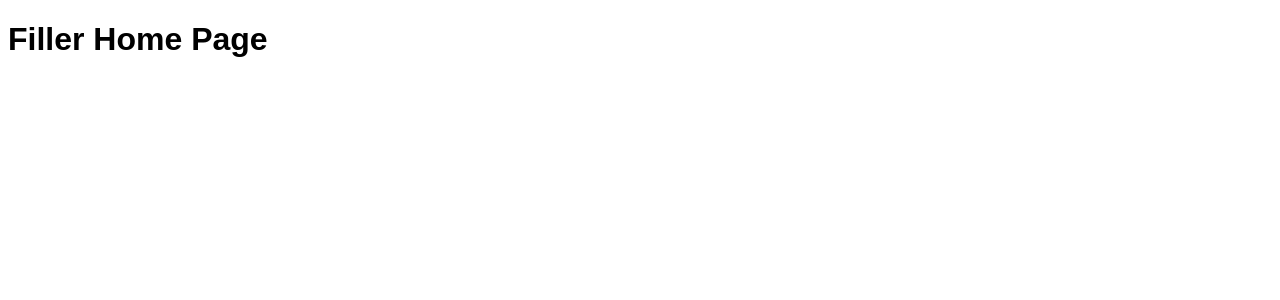
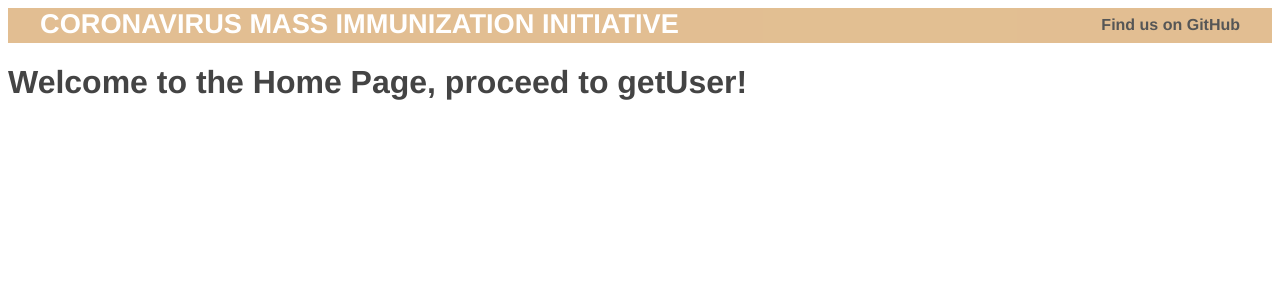
Before and after one commit to rickstroo/mis, a Flask app: page / in a window 1280 px wide. Shown: the top 300 px of the page. Run offline with Flask 2, Linux system fonts and the light colour scheme.

Commit message:
html updates

```diff
--- a/arrenc/static/css/main.css
+++ b/arrenc/static/css/main.css
@@ -1,4 +1,76 @@
 body {
     margin: 10;
-    font-family: sans-serif;
+    padding: 0;
+    font-family: "Helvetica Neue", Helvetica, Arial, sans-serif;
+    color: #444;
 }
+  /*
+   * Formatting the header area
+   */
+  header {
+    background-color: #DFB887;
+    height: 35px;
+    width: 100%;
+    opacity: .9;
+    margin-bottom: 10px;
+  }
+  header h1.logo {
+    margin: 0;
+    font-size: 1.7em;
+    color: #fff;
+    text-transform: uppercase;
+    float: left;
+  }
+  header h1.logo:hover {
+    color: #fff;
+    text-decoration: none;
+  }
+  /*
+   * Centering the body content
+   */
+  .container {
+    width: 1200px;
+    margin: 0 auto;
+  }
+  div.home {
+    padding: 10px 0 30px 0;
+    background-color: #E6E6FA;
+    -webkit-border-radius: 6px;
+       -moz-border-radius: 6px;
+            border-radius: 6px;
+  }
+  div.about {
+    padding: 10px 0 30px 0;
+    background-color: #E6E6FA;
+    -webkit-border-radius: 6px;
+       -moz-border-radius: 6px;
+            border-radius: 6px;
+  }
+  h2 {
+    font-size: 3em;
+    margin-top: 40px;
+    text-align: center;
+    letter-spacing: -2px;
+  }
+  h3 {
+    font-size: 1.7em;
+    font-weight: 100;
+    margin-top: 30px;
+    text-align: center;
+    letter-spacing: -1px;
+    color: #999;
+  }
+  .menu {
+    float: right;
+    margin-top: 8px;
+  }
+  .menu li {
+    display: inline;
+  }
+  .menu li + li {
+    margin-left: 35px;
+  }
+  .menu li a {
+    color: #444;
+    text-decoration: none;
+  }
--- a/arrenc/templates/base.html
+++ b/arrenc/templates/base.html
@@ -2,9 +2,24 @@
 <html lang="en">
 <head>
     <meta charset="UTF-8">
+    <title>Coronavirus Mass Immunization Initiative: Appointment/Encounter with EHR Integration</title>
     <meta name="viewport" content="width=device-width, initial-scale=1.0">
     <link rel="stylesheet" href="{{ url_for('static', filename='css/main.css') }}">
     <title>Coronavirus: Mass Immunization Initiative</title>
+    <header>
+        <div class="container">
+          <h1 class="logo">Coronavirus Mass Immunization Initiative </h1>
+          <strong><nav>
+            <ul class="menu">
+              <li><a href="https://https://github.com/rickstroo/mis/">Find us on GitHub</a></li>
+            </ul>
+          </nav></strong>
+        </div>
+      </header>
+      <div class="container">
+        {% block content %}
+        {% endblock %}
+      </div>
     {% block head %}{% endblock %}
 </head>
 <body>
--- a/arrenc/templates/index.html
+++ b/arrenc/templates/index.html
@@ -6,5 +6,5 @@
 
 
 {% block body %}
-<h1>Filler Home Page</h1>
+<h1>Welcome to the Home Page, proceed to getUser!</h1>
 {% endblock %}
```
